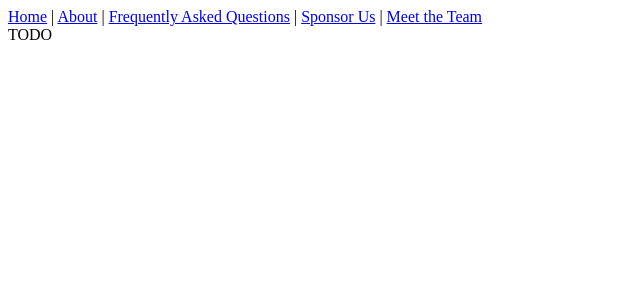
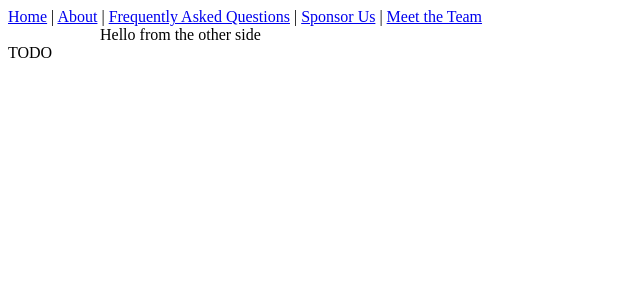
Before and after one commit to Triton-Prosthetics/Triton-Prosthetics.github.io, a Jekyll site: the page built from sponsor.html, in a window 1280 px wide. Shown: the top 300 px of the page, without its empty margins (0-640 px from the left). Built offline with Jekyll 4.4.1, drawn with Linux system fonts in a browser that asks for light colours.

Commit message:
Update sponsor.html

```diff
--- a/sponsor.html
+++ b/sponsor.html
@@ -2,3 +2,4 @@
 layout: article
 title: Sponsor Us
 ---
+Hello from the other side
```
